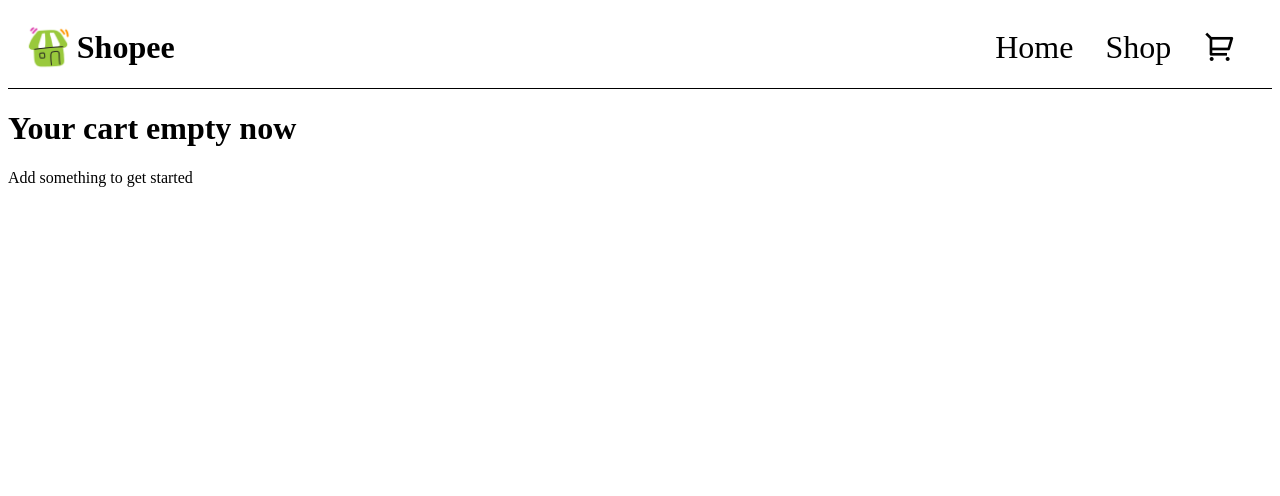
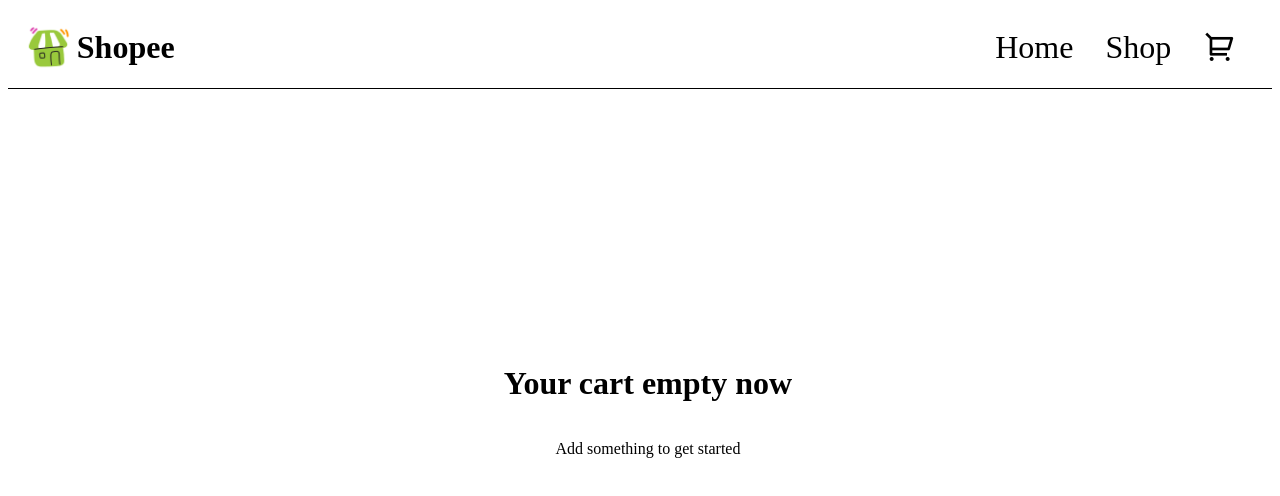
Before and after one commit to nguyensieu-gmer/shopping-cart, a React (Vite) app: page /cart in a window 1280 px wide. Shown: the top 496 px of the page. Built offline with nearby package versions, Linux system fonts and the light colour scheme.

Commit message:
Add style for empty cart

```diff
--- a/src/cart/Cart.jsx
+++ b/src/cart/Cart.jsx
@@ -22,9 +22,11 @@ export function Cart() {
       </div>
     </div>
   ) : (
-    <div>
-      <h1>Your cart empty now</h1>
-      <p>Add something to get started</p>
+    <div className={styles.empty}>
+      <div className={styles.cart_empty_content}>
+        <h1>Your cart empty now</h1>
+        <p>Add something to get started</p>
+      </div>
     </div>
   );
 }
--- a/src/cart/Cart.module.css
+++ b/src/cart/Cart.module.css
@@ -10,3 +10,18 @@
   justify-content: space-between;
   padding: 0 2rem;
 }
+
+.empty {
+  display: flex;
+  flex-direction: column;
+  justify-content: center;
+  align-items: center;
+  width: 100vw;
+  height: 80vh;
+}
+
+.cart_empty_content {
+  display: flex;
+  flex-direction: column;
+  align-items: center;
+}
```
